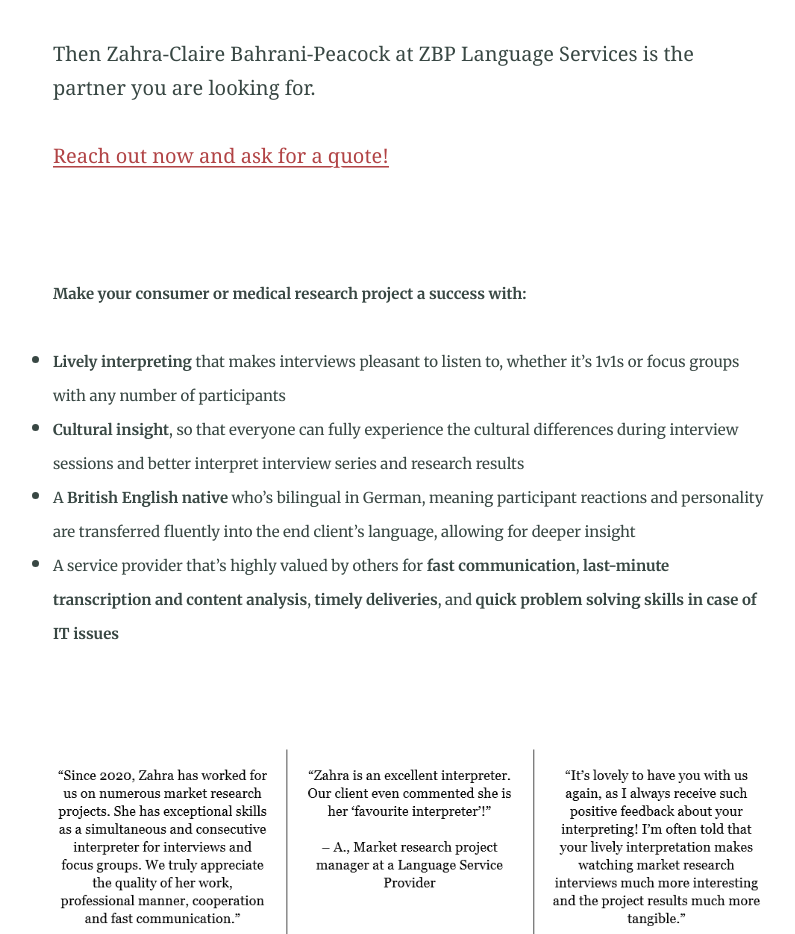
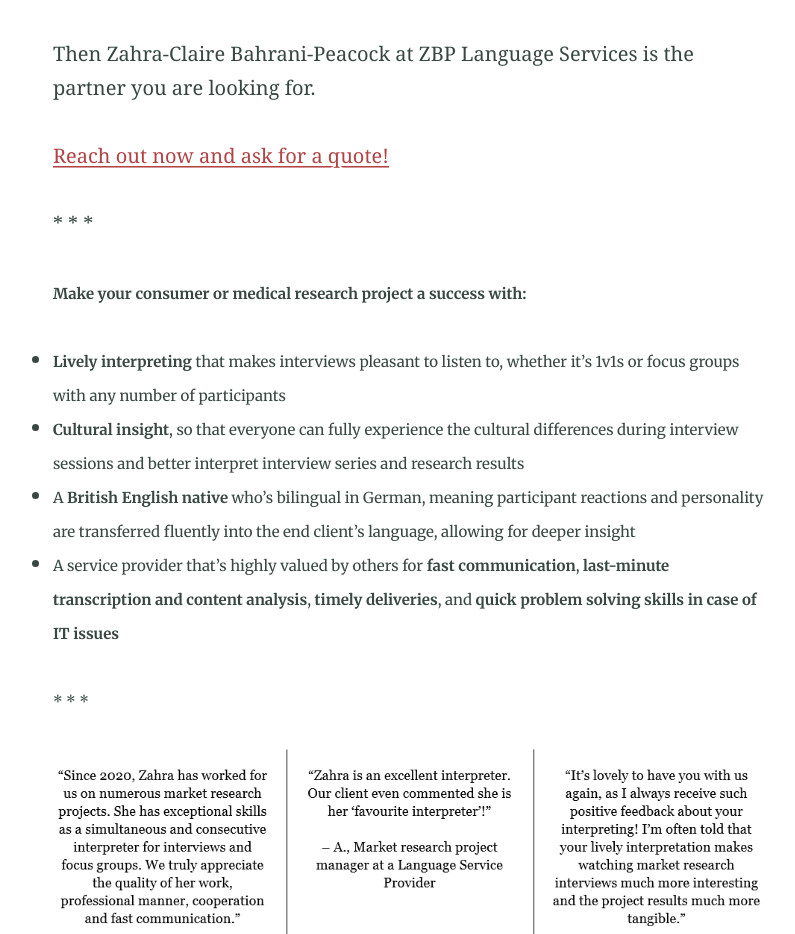
Before and after one commit to Website-2/zbp-language-services.github.io, a Jekyll site: the page built from index.md, in a window 1280 px wide. Shown: the part 780-1714 px from the top of the page, without its empty margins (230-1025 px from the left). Built offline with Jekyll 4.4.1, drawn with Linux system fonts in a browser that asks for light colours.

Commit message:
Text update

```diff
--- a/index.md
+++ b/index.md
@@ -11,12 +11,12 @@
 Are you involved in international medical or consumer qualitative market research projects?<br><br>
 Are you looking for accurate and easy-to-listen-to interpreting or fast transcription to bring German projects to life for English-speaking overservers and analysis?<br><br>
 Then Zahra-Claire Bahrani-Peacock at ZBP Language Services is the partner you are looking for.<br><br>
-[Reach out now and ask for a quote!](/contact/ "Reach out now and ask for a quote!")<br><br><br>
+[Reach out now and ask for a quote!](/contact/ "Reach out now and ask for a quote!")<br><br>* * *<br>
 
 <small>**Make your consumer or medical research project a success with:**
 * <small>**Lively interpreting** that makes interviews pleasant to listen to, whether it's 1v1s or focus groups with any number of participants
 * <small>**Cultural insight**, so that everyone can fully experience the cultural differences during interview sessions and better interpret interview series and research results
 * <small>A **British English native** who's bilingual in German, meaning participant reactions and personality are transferred fluently into the end client's language, allowing for deeper insight
-* <small>A service provider that's highly valued by others for **fast communication**, **last-minute transcription and content analysis**, **timely deliveries**, and **quick problem solving skills in case of IT issues**<br><br><br>
+* <small>A service provider that's highly valued by others for **fast communication**, **last-minute transcription and content analysis**, **timely deliveries**, and **quick problem solving skills in case of IT issues**<br><br>* * *<br>
 
 {% include figure.html image="/assets/Testimonials.png" position="center" %}<br>
```
